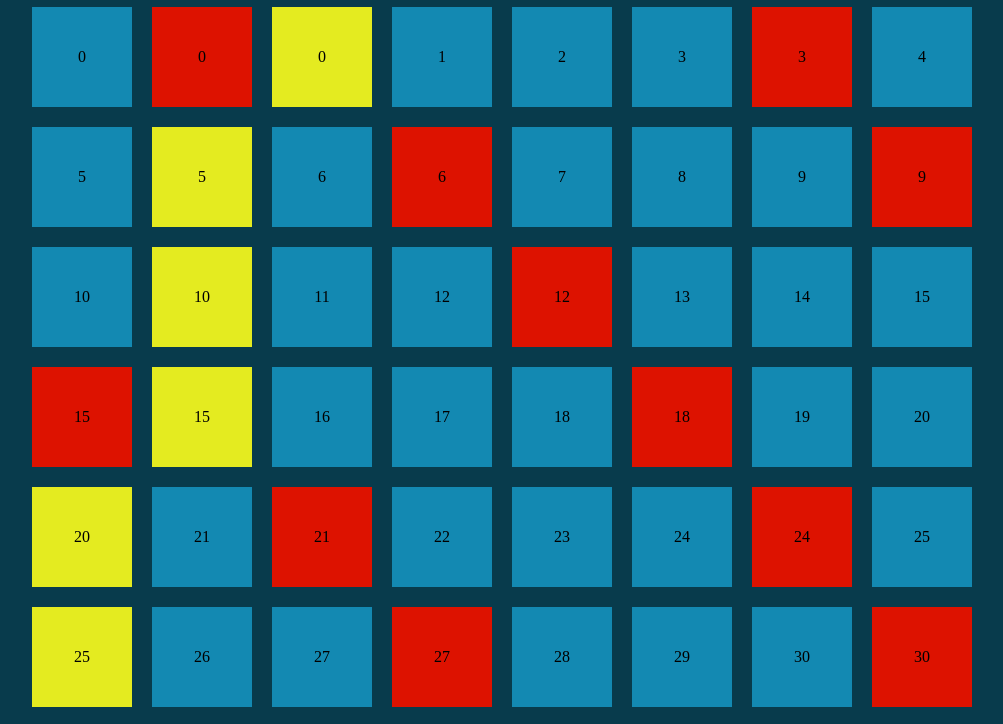
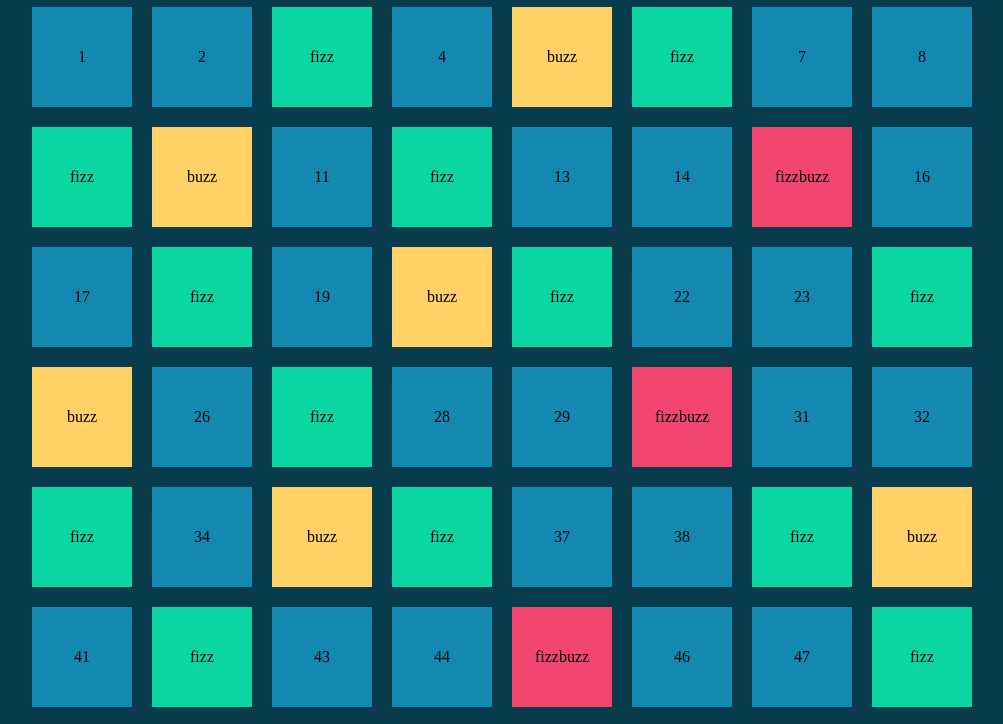
Before and after one commit to gabrielebarcellona/js-fizzbuzz, a plain HTML site: page index.html in a window 1280 px wide. Shown: the part 71-795 px from the top of the page, without its empty margins (118-1121 px from the left). Drawn offline with Linux system fonts and the light colour scheme.

Commit message:
last commit

```diff
--- a/script.js
+++ b/script.js
@@ -1,16 +1,24 @@
 const elecontainer = document.querySelector('.container')
 
 
-for (let i = 0 ; i <= 100 ; i++) {
-console.log(i);
-elecontainer.innerHTML = elecontainer.innerHTML + ` <div class="quadrato">${i}</div> `
+for (let i = 1 ; i <= 100 ; i++) {
+    console.log(i);
 
-if(i% 3 == 0){
-elecontainer.innerHTML = elecontainer.innerHTML +  ` <div class="quadrato-rosso">${i}</div> `
+     if(i% 15 == 0){
+        elecontainer.innerHTML = elecontainer.innerHTML +  ` <div class="quadrato-rosso">fizzbuzz</div> `
+    }
+
+
+     else if(i% 3 == 0){
+         elecontainer.innerHTML = elecontainer.innerHTML +  ` <div class="quadrato-verde">fizz</div> `
+        }
+
+    else if(i% 5 == 0){
+        elecontainer.innerHTML = elecontainer.innerHTML +  ' <div class="quadrato-giallo">buzz</div> '
+    }
+
+
+    else {
+        elecontainer.innerHTML = elecontainer.innerHTML +  ' <div class="quadrato">' + i + '</div> '
+    }
 }
-
-if(i% 5 == 0){
-    elecontainer.innerHTML = elecontainer.innerHTML +  ` <div class="quadrato-giallo">${i}</div> `
-}
-
-}
--- a/style.css
+++ b/style.css
@@ -31,13 +31,13 @@ h1{
     background-color: #1389b2;
     margin: 10px;
 }
-.quadrato-rosso{
+.quadrato-verde{
     display: flex;
     justify-content: center;
     align-items: center;
     height: 100px;
     width: 100px;
-    background-color: #dd1200;
+    background-color: #0cd6a1;
     margin: 10px;
 }
 
@@ -47,6 +47,16 @@ h1{
     align-items: center;
     height: 100px;
     width: 100px;
-    background-color: #e4eb20;
+    background-color: #ffd166;
     margin: 10px;
 }
+
+.quadrato-rosso{
+    display: flex;
+    justify-content: center;
+    align-items: center;
+    height: 100px;
+    width: 100px;
+    background-color: #f0466f;
+    margin: 10px;
+}
```
